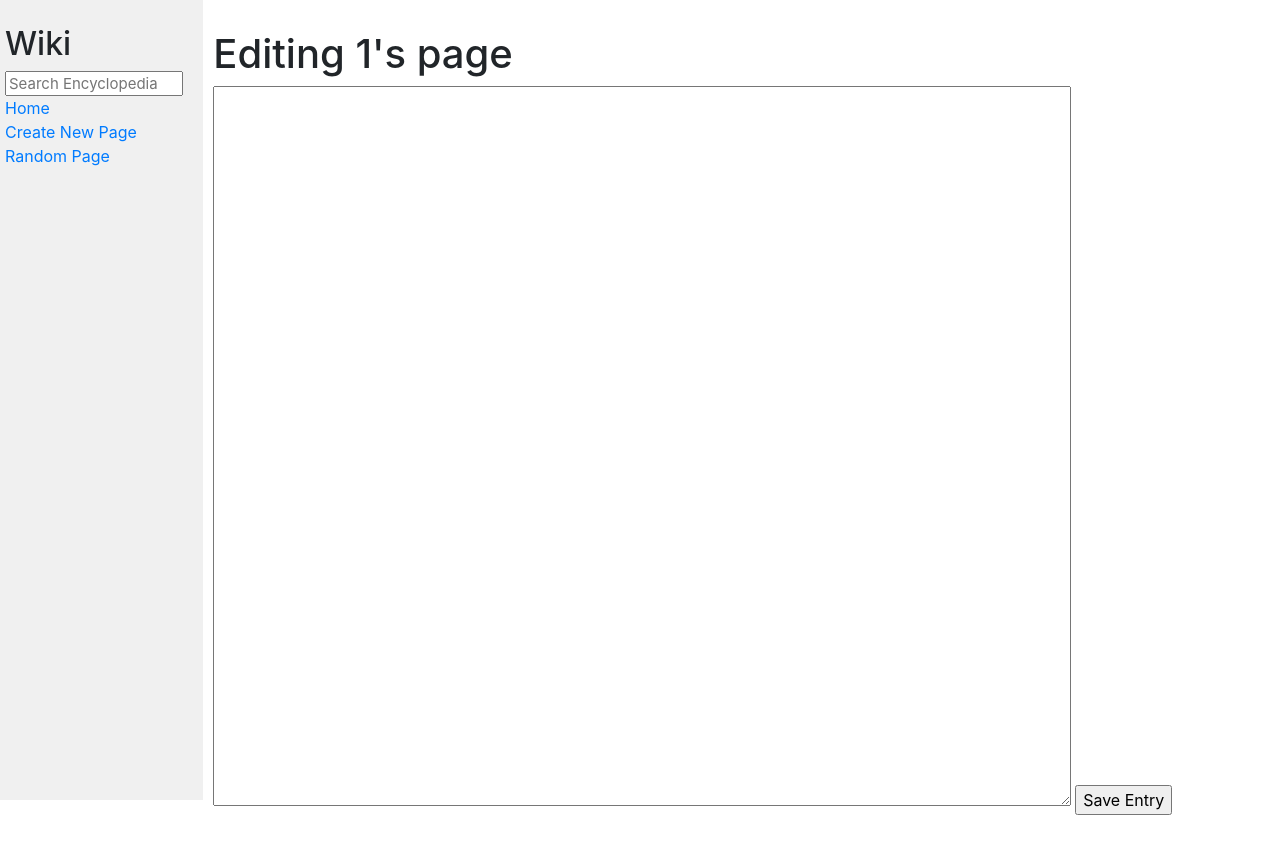
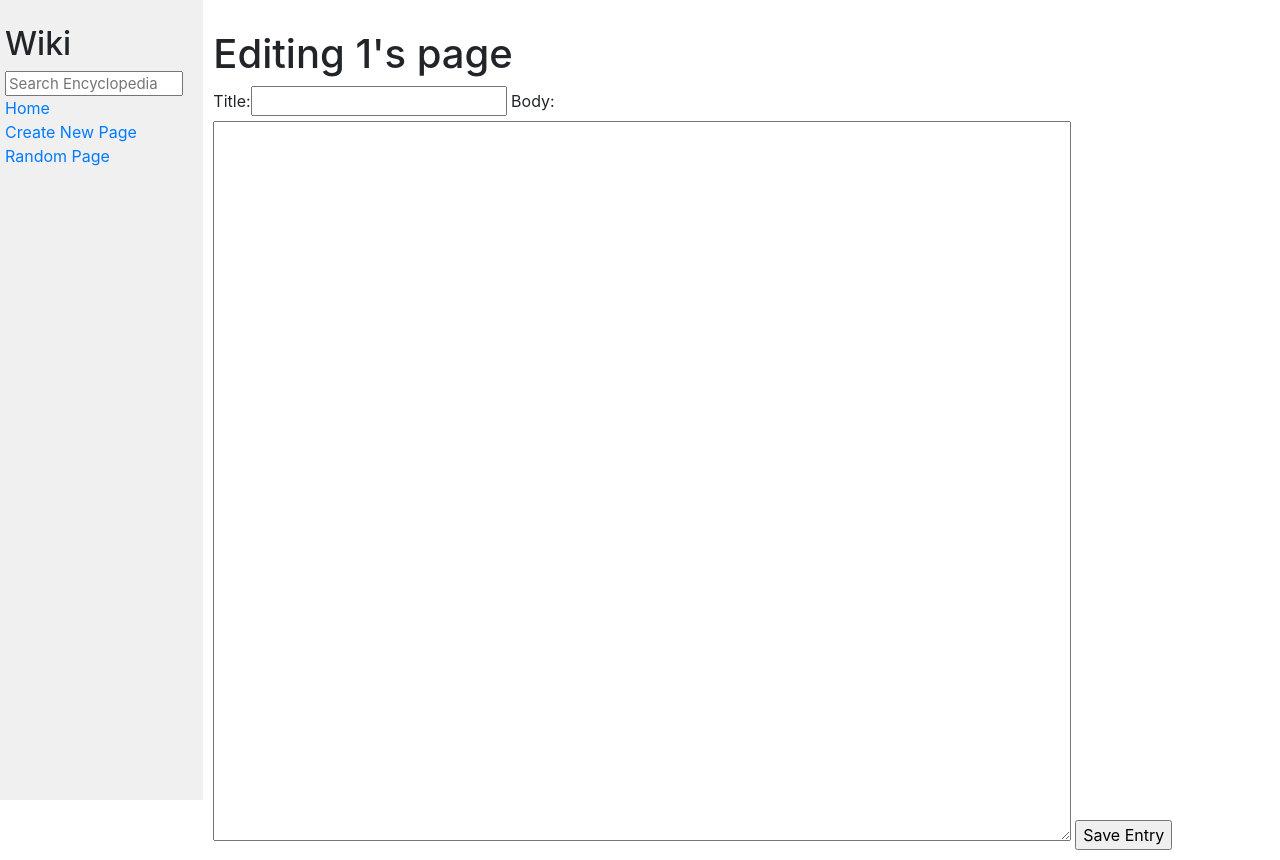
Before and after one commit to dsarra1018/wiki, a Django app: page /wiki/1/edit in a window 1280 px wide. Before the commit the page ends 815 px from the top, so only its background shows below. Run offline with Django 3.2, Linux system fonts and the light colour scheme; some libraries are stand-ins or nearby versions.

Commit message:
Update edit.html to just include the form

```diff
--- a/encyclopedia/templates/encyclopedia/edit.html
+++ b/encyclopedia/templates/encyclopedia/edit.html
@@ -6,9 +6,9 @@ Edit Page
 
 {% block body %}
     <h1>Editing {{ title }}'s page</h1>
-    <form action="{% url 'new' %}" method="post">
+    <form action="{% url 'edit' title=title %}" method="post">
         {% csrf_token %}
-        {{ form.body }}
+        {{ form }}
         <input type="submit" value="Save Entry">
     </form>
 {% endblock %}
```
